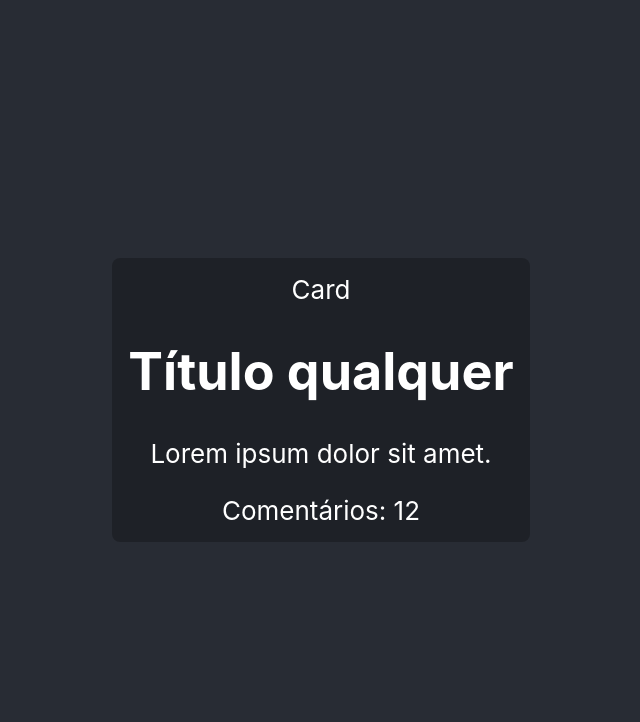
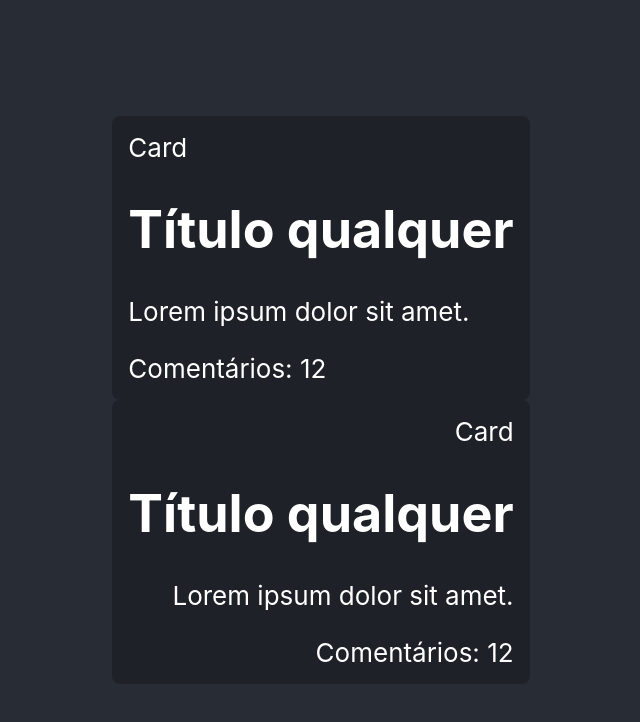
Before and after one commit to kleberson2santos/erjs, a React (Create React App) app: page / in a window 1280 px wide. Shown: the top 722 px of the page, without its empty margins (319-959 px from the left). Built offline with nearby package versions, Linux system fonts and the light colour scheme.

Commit message:
estilizando com css dinamico

```diff
--- a/src/App.tsx
+++ b/src/App.tsx
@@ -12,7 +12,10 @@ function App() {
   return (
     <div className='App'>
       <header className='App-header'>
-        <Card title={'Card'}>
+        <Card align='left' title={'Card'}>
+          <Post post={post} totalComments={12} />
+        </Card>
+        <Card align='right' title={'Card'}>
           <Post post={post} totalComments={12} />
         </Card>
       </header>
--- /dev/null
+++ b/src/components/Card.css
@@ -0,0 +1,13 @@
+.Card {
+  background-color: rgba(0, 0, 0, 0.25);
+  border-radius: 8px;
+  padding: 16px;
+}
+
+.Card.left {
+  text-align: left;
+}
+
+.Card.right {
+  text-align: right;
+}
--- a/src/components/Card.tsx
+++ b/src/components/Card.tsx
@@ -1,8 +1,10 @@
 // eslint-disable-next-line @typescript-eslint/no-unused-vars
 import { PropsWithChildren, ReactNode } from 'react';
+import './Card.css';
 
 type CardProps = PropsWithChildren<{
   title: string;
+  align?: 'center' | 'left' | 'right';
 }>;
 
 // type CardProps = {
@@ -12,13 +14,7 @@ type CardProps = PropsWithChildren<{
 
 export default function Card(props: CardProps) {
   return (
-    <div
-      style={{
-        background: 'rgba(0,0,0,.25)',
-        borderRadius: 8,
-        padding: 16,
-      }}
-    >
+    <div className={`Card ${props.align || 'center'}`}>
       <div>{props.title}</div>
       {props.children}
     </div>
```
